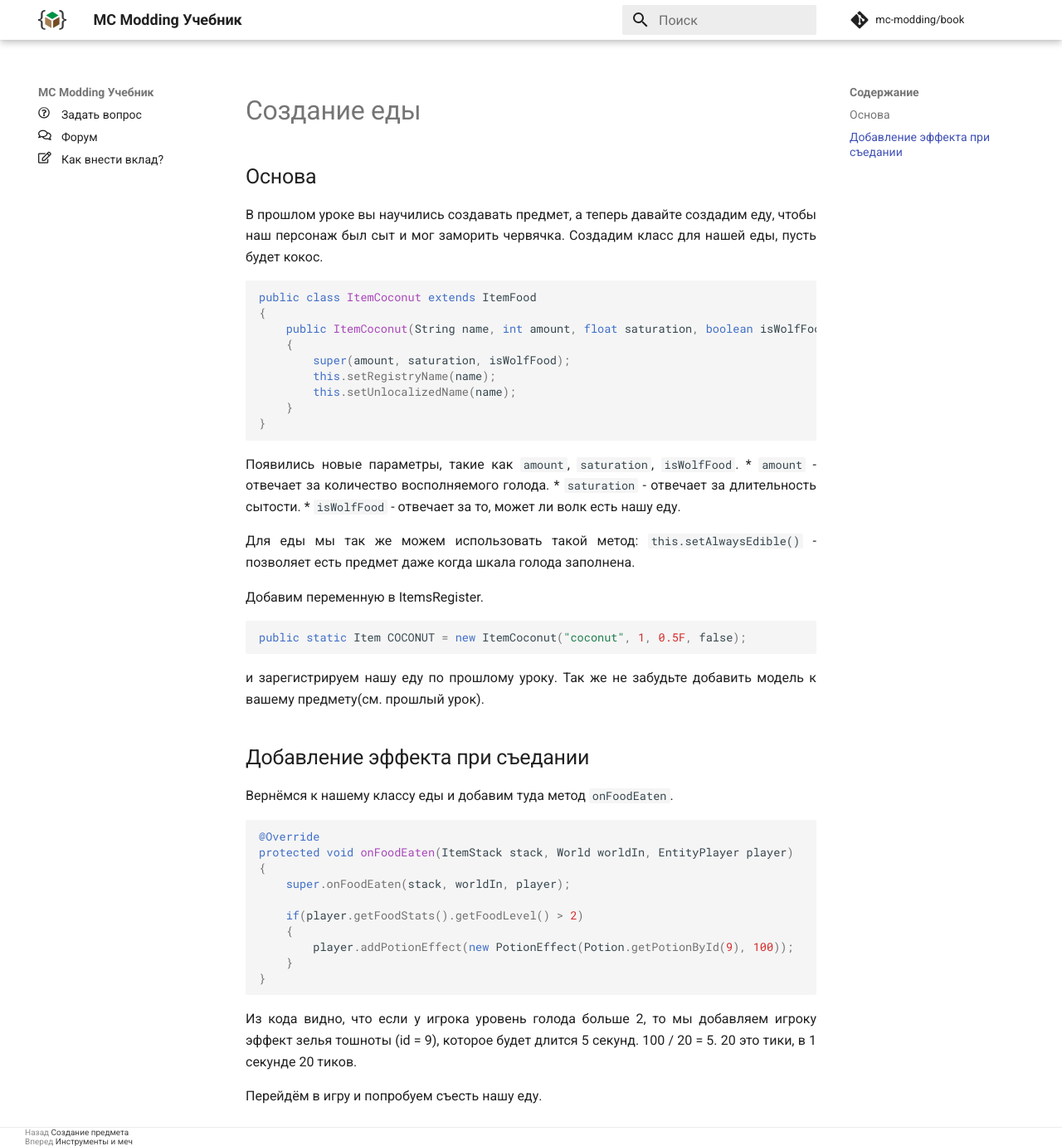
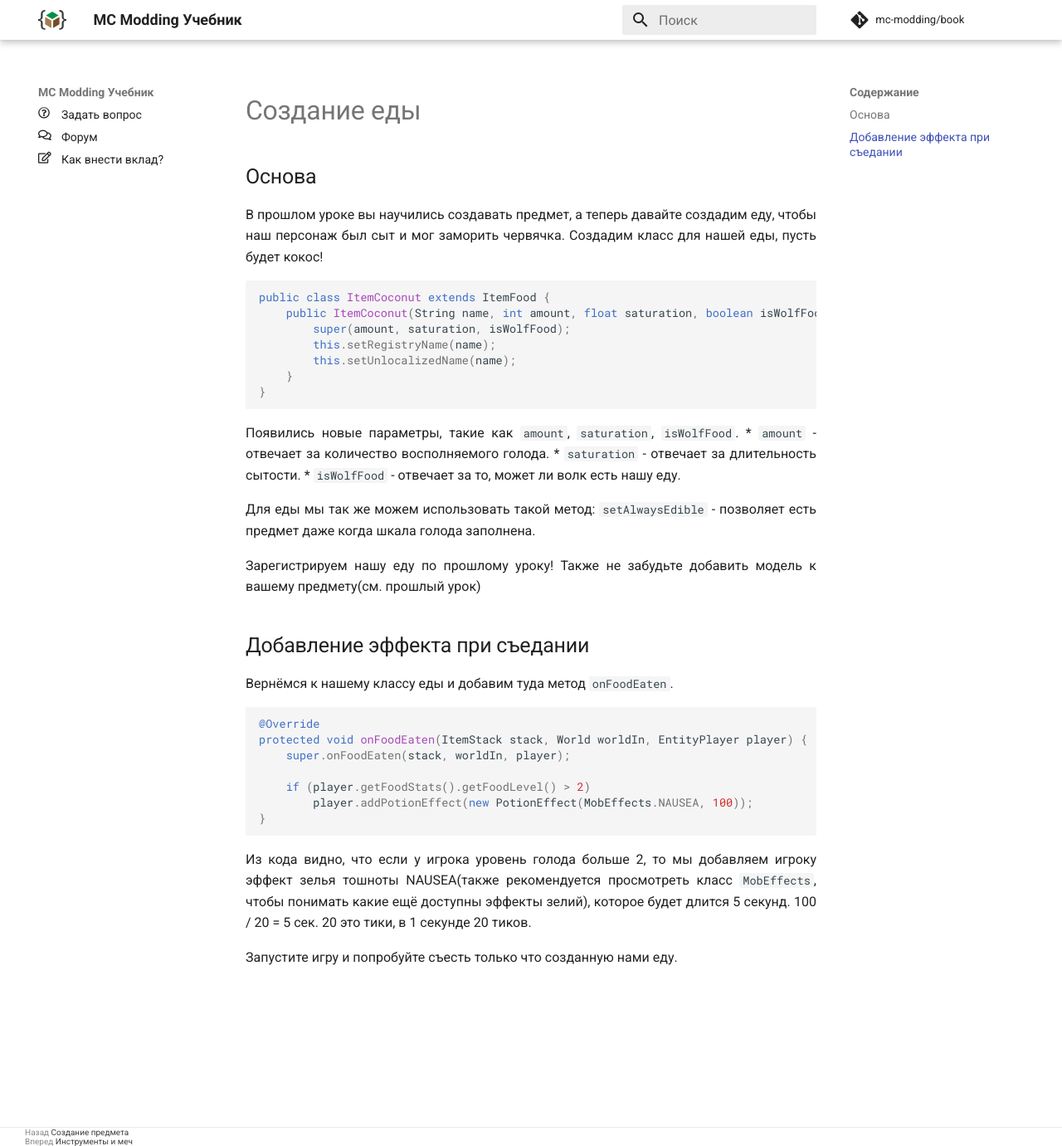
Before and after one commit to mc-modding/book, an MkDocs documentation site: the page built from docs/1.12/item/food/index.md, in a window 1280 px wide and 1381 px high. Shown: the whole window at 83% size. Built offline with MkDocs 1.6.1 and Material for MkDocs 9.7.7, drawn with Linux system fonts in a browser that asks for light colours; nearby versions of some CDN libraries; comment, search, counter and statistics services are not loaded.

Commit message:
Переписана статья: Создание еды

````diff
--- a/docs/1.12/item/food/index.md
+++ b/docs/1.12/item/food/index.md
@@ -4,13 +4,11 @@ description: Создание собственного предмета, кот
 
 ## Основа
 
-В прошлом уроке вы научились создавать предмет, а теперь давайте создадим еду, чтобы наш персонаж был сыт и мог заморить червячка. Создадим класс для нашей еды, пусть будет кокос.
+В прошлом уроке вы научились создавать предмет, а теперь давайте создадим еду, чтобы наш персонаж был сыт и мог заморить червячка. Создадим класс для нашей еды, пусть будет кокос!
 
 ```java
-public class ItemCoconut extends ItemFood
-{
-    public ItemCoconut(String name, int amount, float saturation, boolean isWolfFood)
-    {
+public class ItemCoconut extends ItemFood {
+    public ItemCoconut(String name, int amount, float saturation, boolean isWolfFood) {
         super(amount, saturation, isWolfFood);
         this.setRegistryName(name);
         this.setUnlocalizedName(name);
@@ -24,29 +22,22 @@ public class ItemCoconut extends ItemFood
 * `isWolfFood` - отвечает за то, может ли волк есть нашу еду.
 
 Для еды мы так же можем использовать такой метод:
-`this.setAlwaysEdible()` - позволяет есть предмет даже когда шкала голода заполнена.
+`setAlwaysEdible` - позволяет есть предмет даже когда шкала голода заполнена.
 
-Добавим переменную в ItemsRegister.
-```java
-public static Item COCONUT = new ItemCoconut("coconut", 1, 0.5F, false);
-```
-и зарегистрируем нашу еду по прошлому уроку. Так же не забудьте добавить модель к вашему предмету(см. прошлый урок).
+Зарегистрируем нашу еду по прошлому уроку! Также не забудьте добавить модель к вашему предмету(см. прошлый урок)
 
 ## Добавление эффекта при съедании
 
 Вернёмся к нашему классу еды и добавим туда метод `onFoodEaten`.
 ```java
 @Override
-protected void onFoodEaten(ItemStack stack, World worldIn, EntityPlayer player)
-{
+protected void onFoodEaten(ItemStack stack, World worldIn, EntityPlayer player) {
     super.onFoodEaten(stack, worldIn, player);
 
-    if(player.getFoodStats().getFoodLevel() > 2)
-    {
-        player.addPotionEffect(new PotionEffect(Potion.getPotionById(9), 100));
-    }
+    if (player.getFoodStats().getFoodLevel() > 2)
+        player.addPotionEffect(new PotionEffect(MobEffects.NAUSEA, 100));
 }
 ```
-Из кода видно, что если у игрока уровень голода больше 2, то мы добавляем игроку эффект зелья тошноты (id = 9), которое будет длится 5 секунд. 100 / 20 = 5. 20 это тики, в 1 секунде 20 тиков.
+Из кода видно, что если у игрока уровень голода больше 2, то мы добавляем игроку эффект зелья тошноты NAUSEA(также рекомендуется просмотреть класс `MobEffects`, чтобы понимать какие ещё доступны эффекты зелий), которое будет длится 5 секунд. 100 / 20 = 5 сек. 20 это тики, в 1 секунде 20 тиков.
 
-Перейдём в игру и попробуем съесть нашу еду.
+Запустите игру и попробуйте съесть только что созданную нами еду.
````
